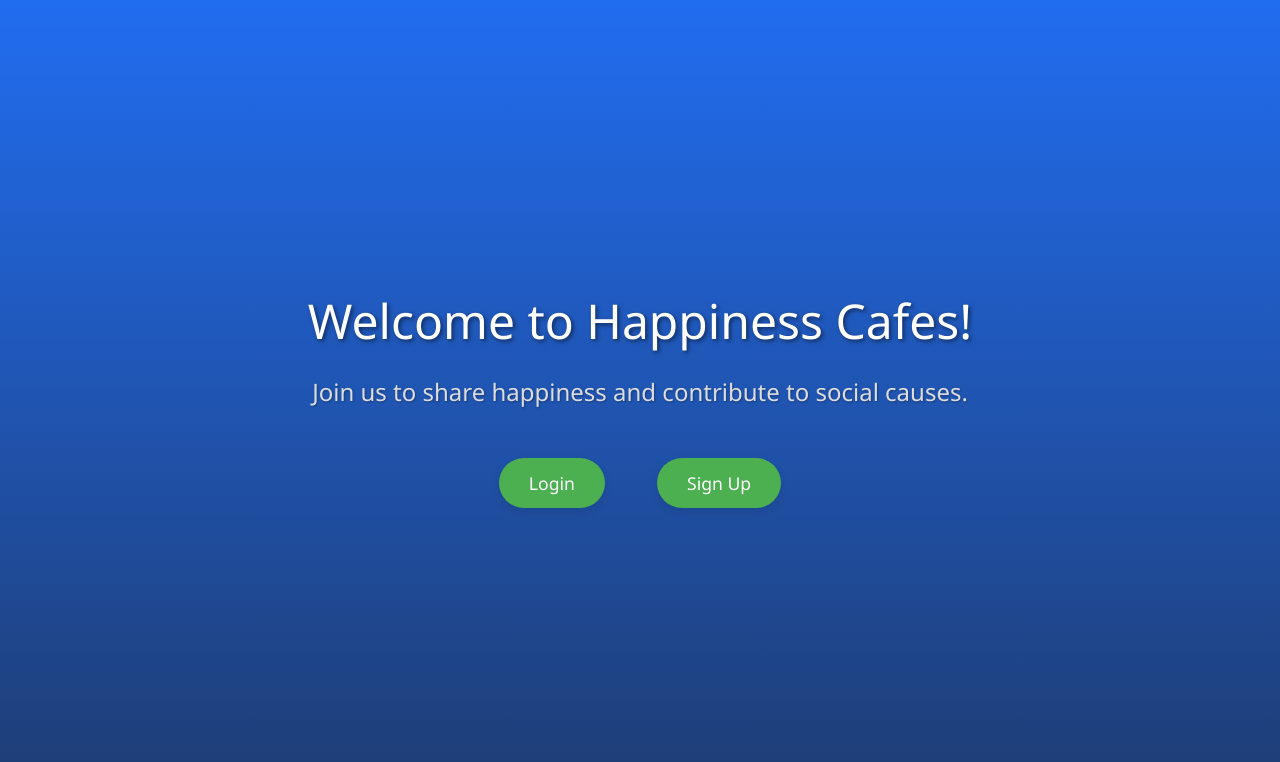
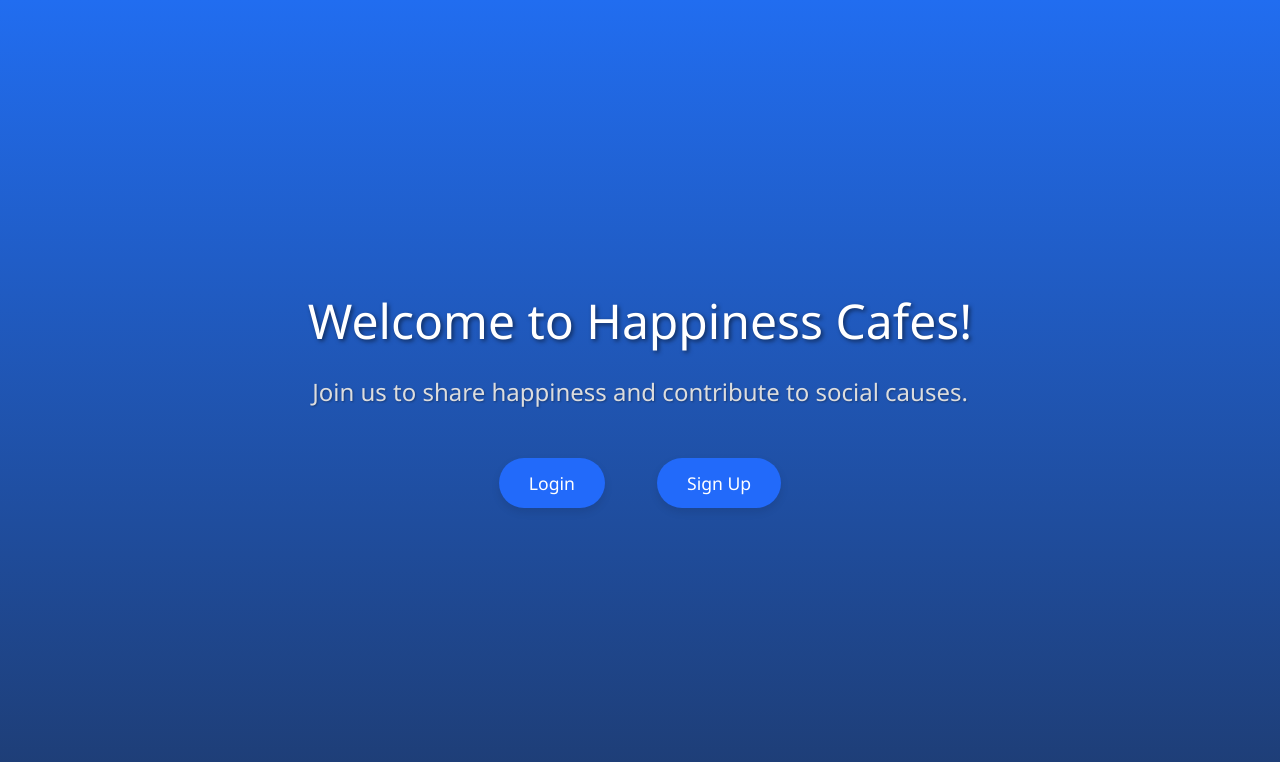
Before and after one commit to fauxriarty/happiness-cafes-frontend, a React (Create React App) app: page / in a window 1280 px wide. Shown: the top 762 px of the page. Built offline with nearby package versions, Linux system fonts and the light colour scheme.

Commit message:
fixed margins (2)

```diff
--- a/src/components/Home.css
+++ b/src/components/Home.css
@@ -36,7 +36,7 @@
 }
 
 .btn-custom {
-  background-color: #4caf50;
+  background-color: #226afa;
   color: white;
   border: none;
   padding: 12px 30px;
--- a/src/components/Navigation.css
+++ b/src/components/Navigation.css
@@ -3,8 +3,10 @@
 }
 
   .navbar-brand {
+    transition: transform 0.3s;
     font-size: 1.5rem;
-    padding: 12px;
+    padding: 8px;
+    margin-left: 12px;
     color: white;
   }
 
```
